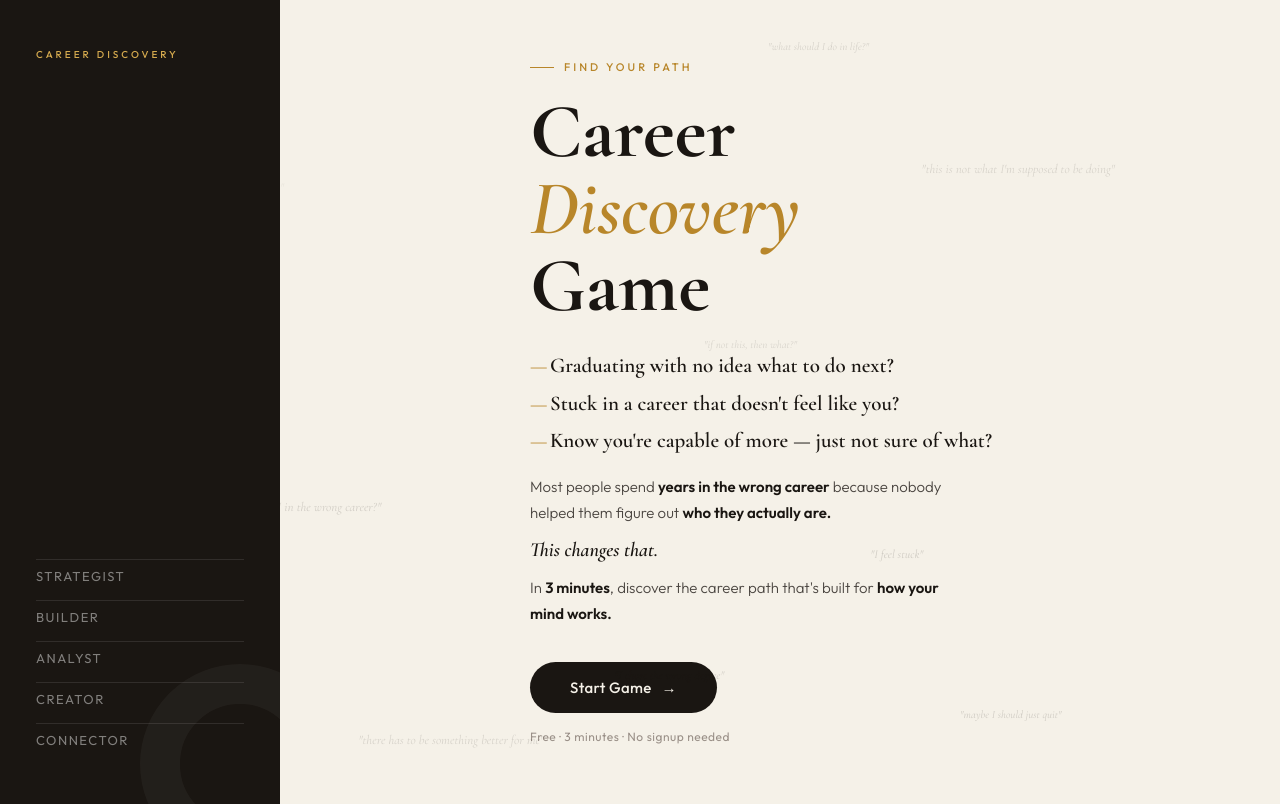
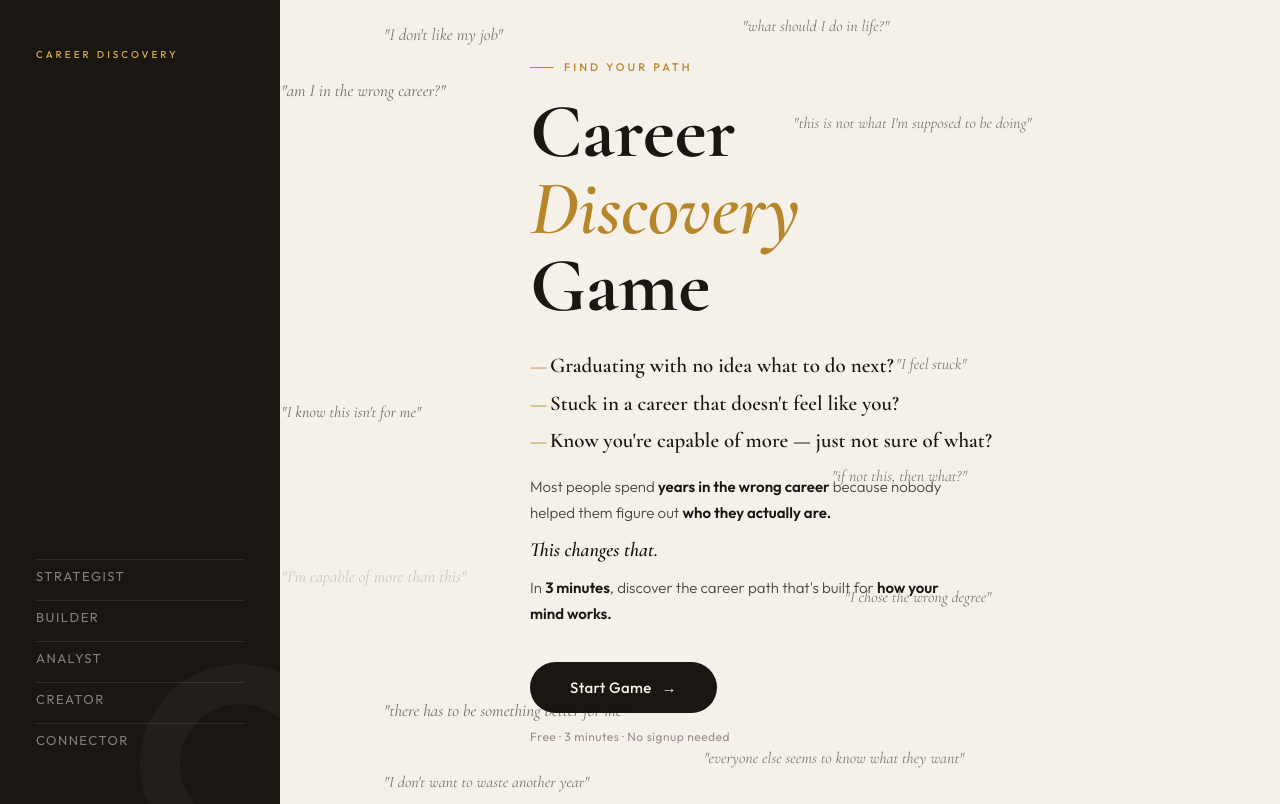
Before and after one commit to ashwamedh24nair-ui/career-game, a plain HTML site: page index.html in a window 1280 px wide. Drawn offline with nearby package versions, Linux system fonts and the light colour scheme.

Commit message:
Update index.html

```diff
--- a/index.html
+++ b/index.html
@@ -14,18 +14,24 @@
   <!-- ═══════════════════════════════ LANDING ═══════════════════════════════ -->
   <section id="s-landing" class="screen show">
     <div class="floating-thoughts">
-      <span class="ft" style="--x:5%;--y:8%;--s:13px;--o:0.18;--d:0s">"I don't like my job"</span>
-      <span class="ft" style="--x:60%;--y:5%;--s:11px;--o:0.15;--d:1.5s">"what should I do in life?"</span>
-      <span class="ft" style="--x:72%;--y:20%;--s:13px;--o:0.14;--d:3s">"this is not what I'm supposed to be doing"</span>
-      <span class="ft" style="--x:3%;--y:35%;--s:12px;--o:0.18;--d:2s">"I know this isn't for me"</span>
-      <span class="ft" style="--x:55%;--y:42%;--s:11px;--o:0.14;--d:4s">"if not this, then what?"</span>
-      <span class="ft" style="--x:20%;--y:62%;--s:13px;--o:0.16;--d:1s">"am I in the wrong career?"</span>
-      <span class="ft" style="--x:68%;--y:68%;--s:12px;--o:0.18;--d:2.5s">"I feel stuck"</span>
-      <span class="ft" style="--x:5%;--y:78%;--s:13px;--o:0.14;--d:3.5s">"everyone else seems to know what they want"</span>
-      <span class="ft" style="--x:48%;--y:83%;--s:12px;--o:0.16;--d:0.5s">"I chose the wrong degree"</span>
-      <span class="ft" style="--x:75%;--y:88%;--s:11px;--o:0.18;--d:2s">"maybe I should just quit"</span>
-      <span class="ft" style="--x:28%;--y:91%;--s:13px;--o:0.14;--d:1s">"there has to be something better for me"</span>
-      <span class="ft" style="--x:12%;--y:22%;--s:12px;--o:0.16;--d:4.5s">"I'm capable of more than this"</span>
+      <!-- TOP STRIP -->
+      <span class="ft" style="--x:30%;--y:3%;--s:17px;--o:0.60;--d:0s">"I don't like my job"</span>
+      <span class="ft" style="--x:58%;--y:2%;--s:16px;--o:0.55;--d:1.5s">"what should I do in life?"</span>
+      <!-- RIGHT EDGE -->
+      <span class="ft" style="--x:62%;--y:14%;--s:16px;--o:0.55;--d:3s">"this is not what I'm supposed to be doing"</span>
+      <span class="ft" style="--x:68%;--y:28%;--s:17px;--o:0.60;--d:5s">"maybe I should just quit"</span>
+      <span class="ft" style="--x:70%;--y:44%;--s:16px;--o:0.55;--d:2s">"I feel stuck"</span>
+      <span class="ft" style="--x:65%;--y:58%;--s:16px;--o:0.58;--d:4s">"if not this, then what?"</span>
+      <span class="ft" style="--x:66%;--y:73%;--s:16px;--o:0.55;--d:1s">"I chose the wrong degree"</span>
+      <!-- BOTTOM STRIP -->
+      <span class="ft" style="--x:30%;--y:87%;--s:17px;--o:0.60;--d:2.5s">"there has to be something better for me"</span>
+      <span class="ft" style="--x:55%;--y:93%;--s:16px;--o:0.55;--d:0.5s">"everyone else seems to know what they want"</span>
+      <span class="ft" style="--x:30%;--y:96%;--s:16px;--o:0.58;--d:2s">"I don't want to waste another year"</span>
+      <!-- LEFT EDGE (starts at 22% to clear the black panel) -->
+      <span class="ft" style="--x:22%;--y:10%;--s:17px;--o:0.60;--d:3.5s">"am I in the wrong career?"</span>
+      <span class="ft" style="--x:22%;--y:30%;--s:16px;--o:0.58;--d:6s">"what am I even doing with my life?"</span>
+      <span class="ft" style="--x:22%;--y:50%;--s:16px;--o:0.60;--d:1s">"I know this isn't for me"</span>
+      <span class="ft" style="--x:22%;--y:70%;--s:17px;--o:0.55;--d:4.5s">"I'm capable of more than this"</span>
     </div>
     <div class="landing-left">
       <div class="left-tag">Career Discovery</div>
@@ -95,6 +101,9 @@
           <div class="q-badge" id="q-badge">01</div>
           <h2 class="q-headline" id="q-headline">Question text</h2>
           <ul class="opt-list" id="opt-list"></ul>
+          <div class="q-back-row">
+            <button class="btn-back" id="btn-back">← Back</button>
+          </div>
         </div>
       </div>
     </div>
```
